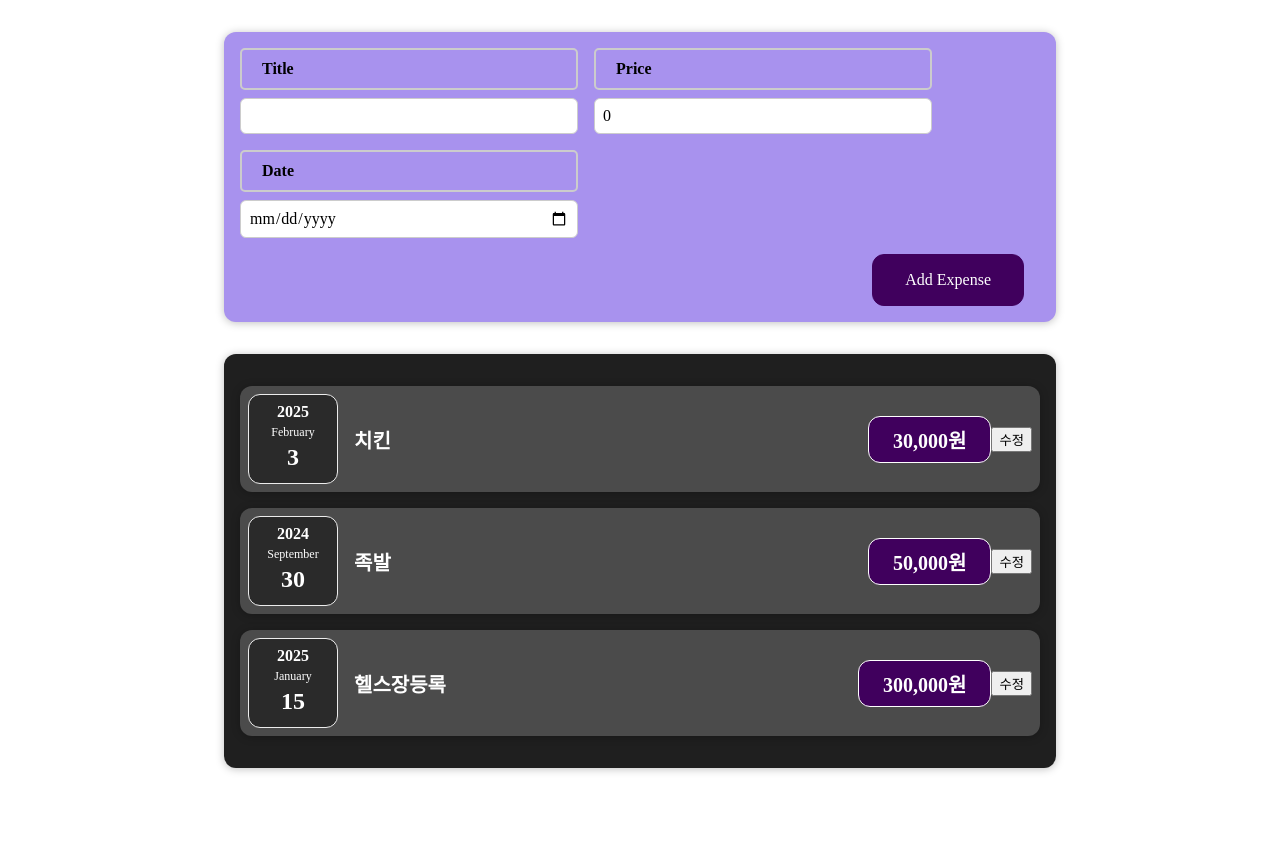
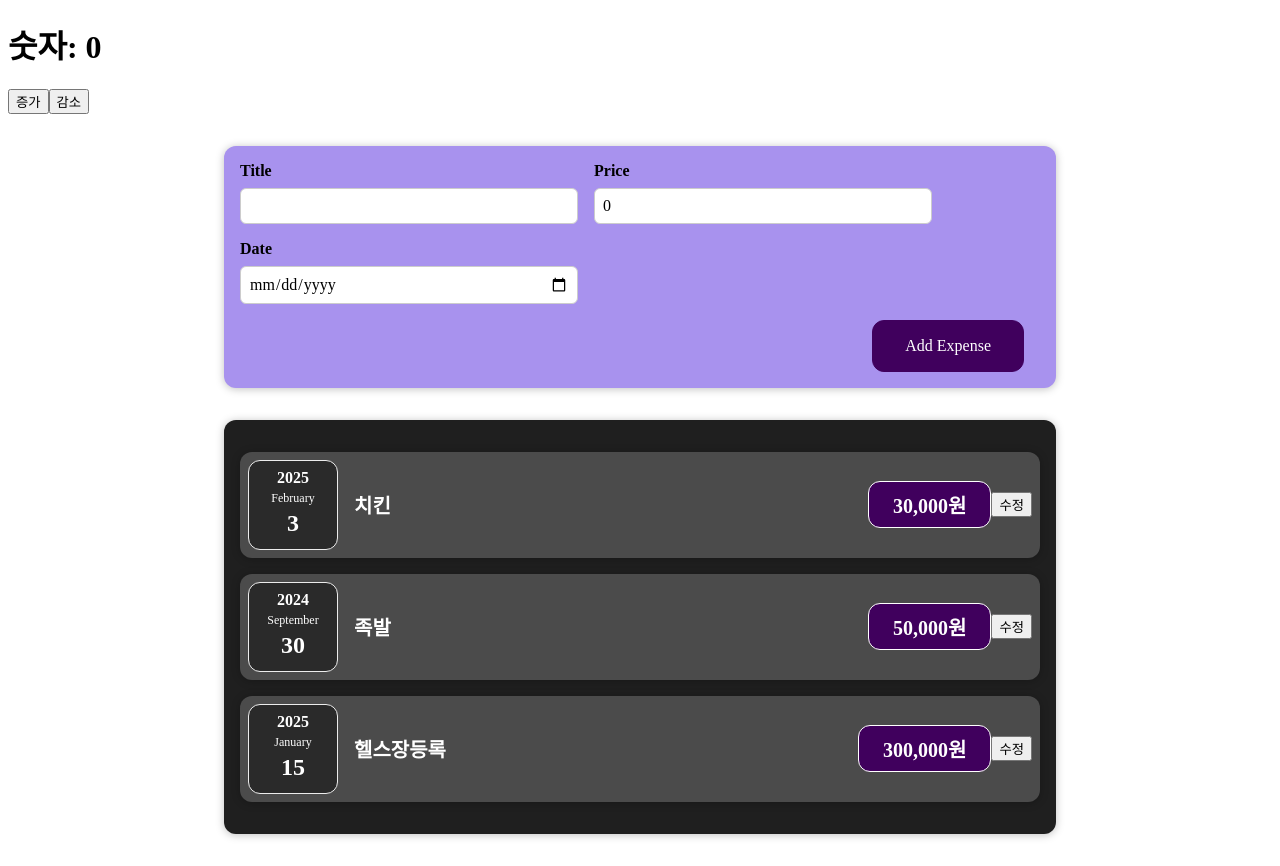
Before and after one commit to ThoI-i/react-study202501, a React (Vite) app: page / in a window 1280 px wide. Before the commit the page ends 800 px from the top, so only its background shows below. Built offline with nearby package versions, Linux system fonts and the light colour scheme.

Commit message:
250204 12:14 # 2-3-6. 이전상태값 반영해서 업데이트

```diff
--- a/src/App.jsx
+++ b/src/App.jsx
@@ -1,6 +1,6 @@
+import Counter from "./components/Counter";
 import ExpenseList from "./components/expenses/ExpenseList";
 import NewExpense from "./components/new-expense/NewExpense";
-import CheckBoxStyle from "./components/practice/CheckBoxStyle";
 
 // 컴포넌트
 const App = () => {
@@ -26,6 +26,7 @@ const App = () => {
 
   return (
     <>
+      <Counter />
       <NewExpense />
       <ExpenseList expenses={expenses} />
     </>
--- a/src/components/Counter.jsx
+++ b/src/components/Counter.jsx
@@ -8,12 +8,12 @@ const Counter = () => {
   const [count, setCount] = useState(0);
   console.log('1. init count: ', count);
 
-
   const increaseHandler = () => {
     // 상태값을 업데이트할 때는 상태값에 직접 접근하면 안되고
     // 반드시 setter를 통해 업데이트해야함
-    setCount(count + 1);
-    // 상태 업데이트는 리렌더링 이후에 일어남
+    setCount((prevCount) => prevCount + 1);
+    setCount((prevCount) => prevCount + 1);
+    // 상태업데이트는 리렌더링 이후에 일어남
     console.log('2. count by click: ', count);
   };
   const decreaseHandler = () => setCount(count - 1);
--- a/src/components/new-expense/ExpenseForm.jsx
+++ b/src/components/new-expense/ExpenseForm.jsx
@@ -51,10 +51,12 @@ const ExpenseForm = () => {
 
     // 리액트는 상태값변경은 반드시 setter를 통해서 수행
     // 상태값이 객체나 배열일 경우에는 항상 새로운 객체, 배열을 세팅하라
-    setUserInput({
-      ...userInput,
-      title: e.target.value,
-    });
+    setUserInput((prevState) =>
+       ({
+        ...prevState,
+        title: e.target.value,
+        })
+    );
   };
   const handlePriceInput = (e) => {
     setUserInput({
```
